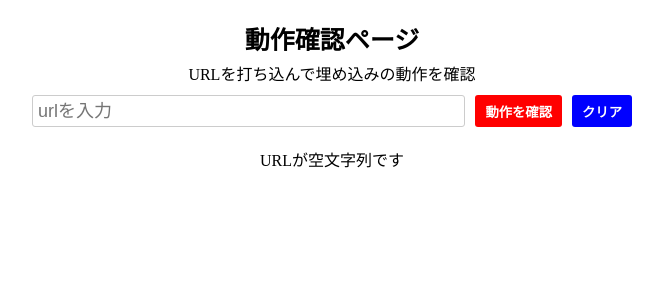
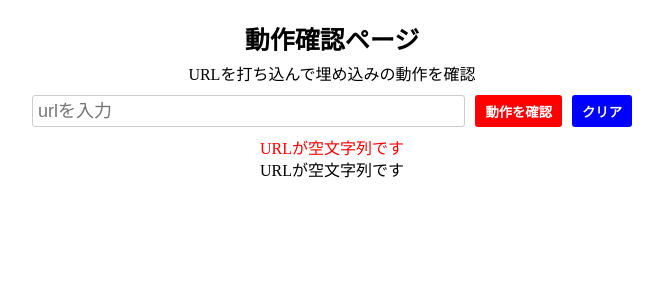
Before and after one commit to arco0922/iiiex-main2021-works, a React app: page /test in a window 1280 px wide. Shown: the top 300 px of the page, without its empty margins (308-971 px from the left). Built offline with nearby package versions, Linux system fonts and the light colour scheme.

Commit message:
[UrlForm.tsx] feat: validation of empty url

```diff
--- a/src/pages/TestPage/UrlForm.tsx
+++ b/src/pages/TestPage/UrlForm.tsx
@@ -7,19 +7,21 @@ interface Props {
 
 export const UrlForm: React.VFC<Props> = ({ setSrcUrl }) => {
   const srcUrlInputRef = React.useRef<HTMLInputElement>(null);
+  const [inputValue, setInputValue] = React.useState<string>('');
+  const inputHandler = React.useCallback((e: React.ChangeEvent<HTMLInputElement>) => {
+    setInputValue(e.target.value);
+  }, []);
   const setSrcUrlHandler = React.useCallback(
     (e: React.MouseEvent<HTMLButtonElement>) => {
       e.preventDefault();
-      if (srcUrlInputRef.current === null) {
-        return;
-      }
-      setSrcUrl(srcUrlInputRef.current.value);
+      setSrcUrl(inputValue);
     },
-    [setSrcUrl],
+    [inputValue, setSrcUrl],
   );
   const clearSrcUrlHandler = React.useCallback(
     (e: React.MouseEvent<HTMLButtonElement>) => {
       e.preventDefault();
+      setInputValue('');
       setSrcUrl('');
       if (srcUrlInputRef.current !== null) {
         srcUrlInputRef.current.value = '';
@@ -31,10 +33,18 @@ export const UrlForm: React.VFC<Props> = ({ setSrcUrl }) => {
     <StyledForm>
       <StyledLabel htmlFor="urlInput">URLを打ち込んで埋め込みの動作を確認</StyledLabel>
       <StyledInputSection>
-        <StyledInput type="text" placeholder="urlを入力" ref={srcUrlInputRef} id="urlInput" name="url"></StyledInput>
+        <StyledInput
+          type="text"
+          placeholder="urlを入力"
+          ref={srcUrlInputRef}
+          id="urlInput"
+          name="url"
+          onChange={inputHandler}
+        ></StyledInput>
         <StyledSetButton onClick={setSrcUrlHandler}>動作を確認</StyledSetButton>
         <StyledClearButton onClick={clearSrcUrlHandler}>クリア</StyledClearButton>
       </StyledInputSection>
+      <StyledDialog>{inputValue ? '' : 'URLが空文字列です'}</StyledDialog>
     </StyledForm>
   );
 };
@@ -49,7 +59,7 @@ const StyledForm = styled.form`
 const StyledInputSection = styled.div`
   display: flex;
   width: 100%;
-  margin-bottom: 20px;
+  padding-bottom: 10px;
 `;
 
 const StyledLabel = styled.label`
@@ -102,3 +112,12 @@ const StyledClearButton = styled.button`
     background-color: #000081;
   }
 `;
+
+const StyledDialog = styled.div`
+  display: flex;
+  align-items: center;
+  justify-content: center;
+  width: 100%;
+  height: 20px;
+  color: red;
+`;
```
